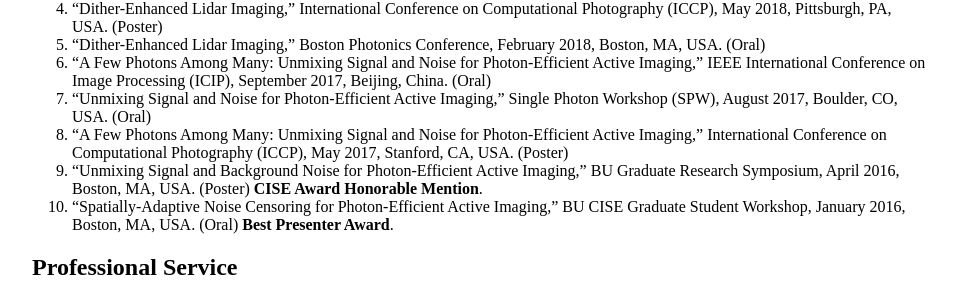
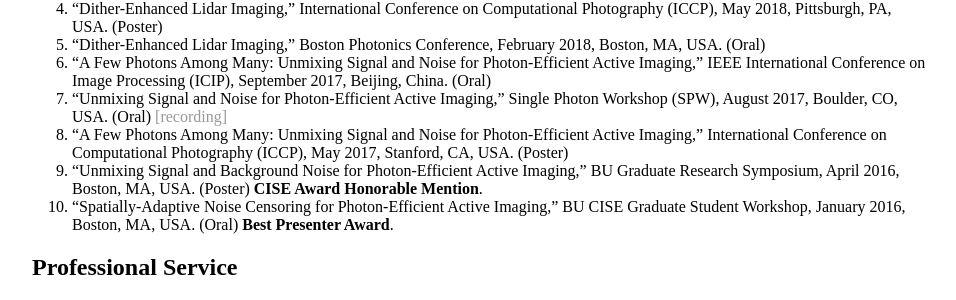
Before and after one commit to joshrapp1/joshrapp1.github.io, a Jekyll site: the page built from cv/index.md, in a window 1280 px wide and 900 px high, scrolled down 1547 px. Shown: the part 178-478 px from the top of the window, without its empty margins (160-1116 px from the left). Built offline with Jekyll 4.4.1, drawn with Linux system fonts in a browser that asks for light colours; our own code applies the rules of GitHub Pages for plain Markdown files.

Commit message:
Update index.md

```diff
--- a/cv/index.md
+++ b/cv/index.md
@@ -70,7 +70,7 @@ Boston, MA, USA. (Oral)
 Imaging," IEEE International Conference on Image Processing (ICIP), September
 2017, Beijing, China. (Oral)
 7. "Unmixing Signal and Noise for Photon-Efficient Active Imaging," Single Photon
-Workshop (SPW), August 2017, Boulder, CO, USA. (Oral)
+Workshop (SPW), August 2017, Boulder, CO, USA. (Oral) [[recording]](https://www.nist.gov/video/joshua-rapp-imaging)
 8. "A Few Photons Among Many: Unmixing Signal and Noise for Photon-Efficient Active Imaging," International Conference on Computational Photography (ICCP), May
 2017, Stanford, CA, USA. (Poster)
 9. "Unmixing Signal and Background Noise for Photon-Efficient Active Imaging," BU
```
